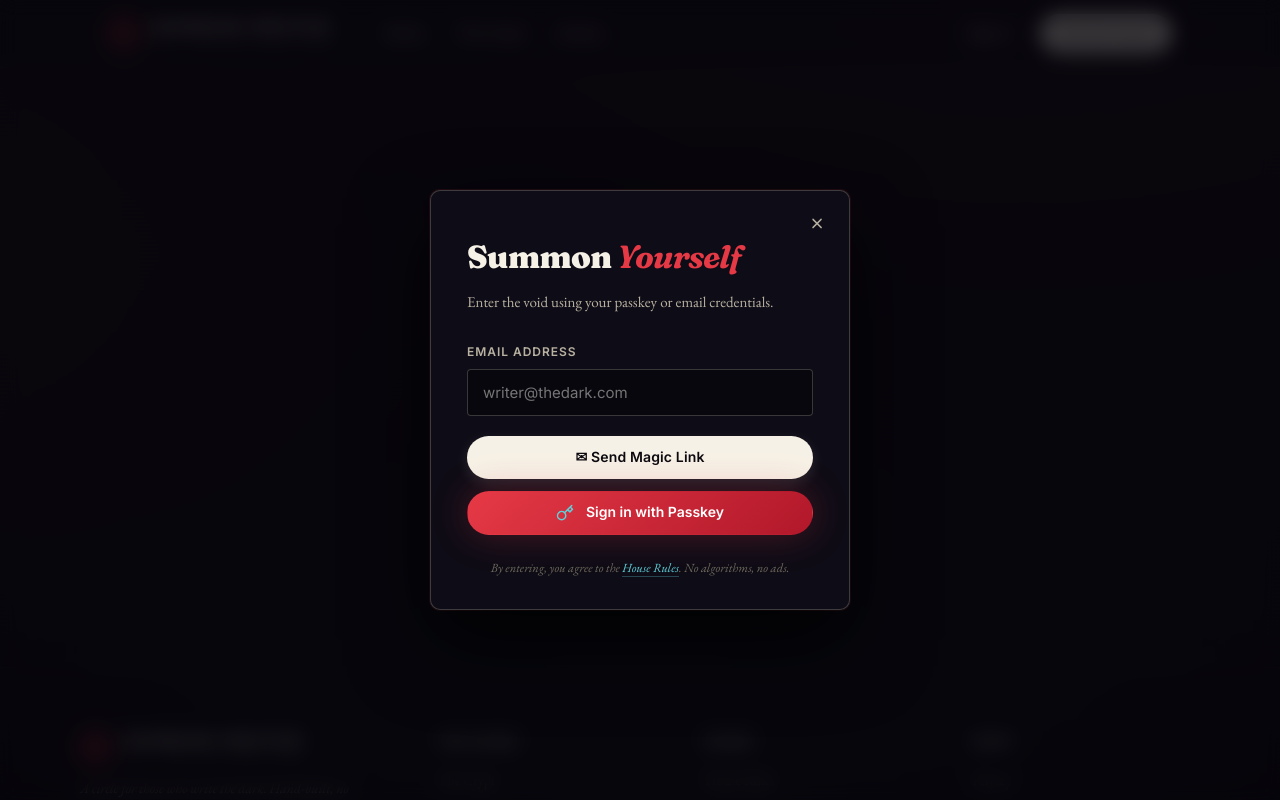
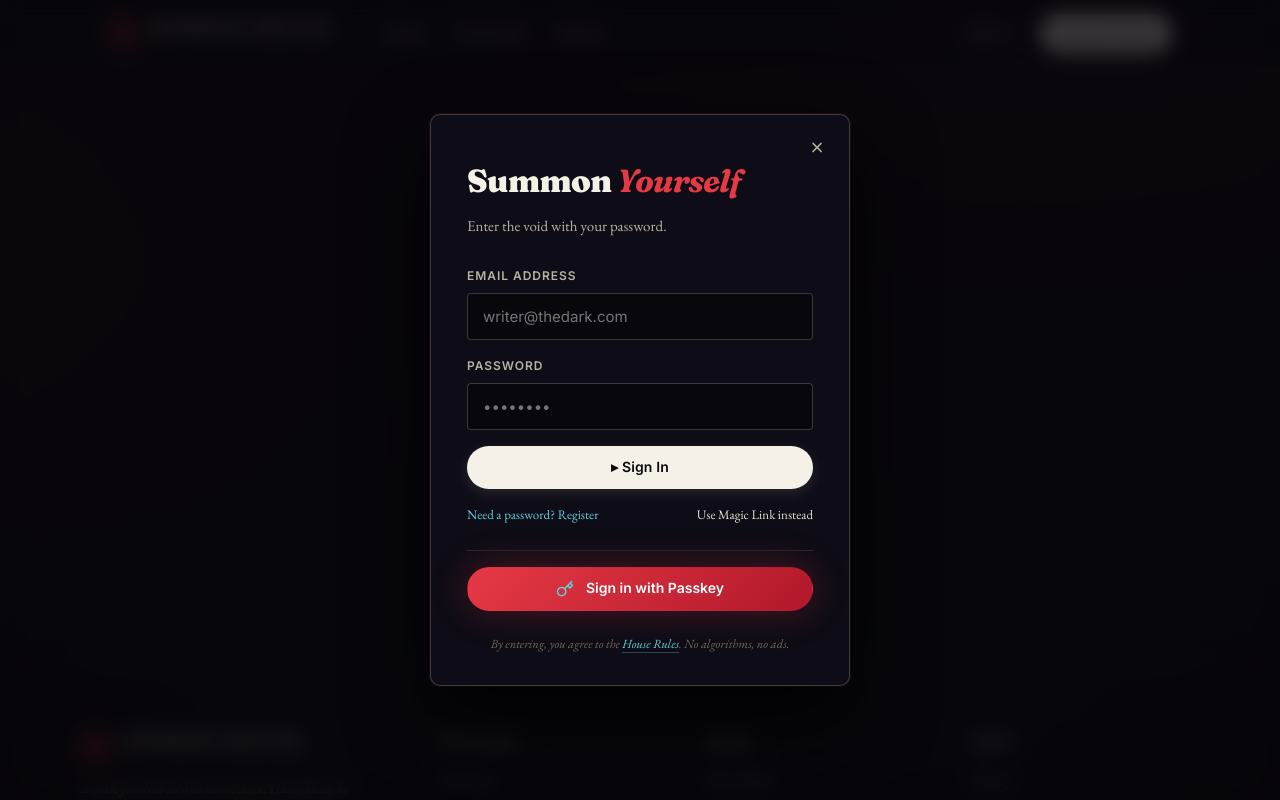
Before and after one commit to JeffThomas360/HorrorWriter, a React (Vite) app: page /profile in a window 1280 px wide. Shown: the top 800 px of the page. Built offline with nearby package versions, Linux system fonts and the light colour scheme; no server answers.

Commit message:
feat: implement email/password sign-in and sign-up flows with fallback toggles

```diff
--- a/src/components/SignInModal.jsx
+++ b/src/components/SignInModal.jsx
@@ -10,6 +10,9 @@ const DISPOSABLE_DOMAINS = [
 
 export default function SignInModal({ isOpen, onClose }) {
   const [email, setEmail] = useState('')
+  const [password, setPassword] = useState('')
+  const [isSignUp, setIsSignUp] = useState(false)
+  const [authMode, setAuthMode] = useState('password') // 'password' or 'magic_link'
   const [honeypot, setHoneypot] = useState('')
   const [isSubmitting, setIsSubmitting] = useState(false)
   const [isPasskeySubmitting, setIsPasskeySubmitting] = useState(false)
@@ -47,6 +50,9 @@ export default function SignInModal({ isOpen, onClose }) {
   useEffect(() => {
     if (!isOpen) {
       setEmail('')
+      setPassword('')
+      setIsSignUp(false)
+      setAuthMode('password')
       setError(null)
       setMessage(null)
     }
@@ -116,9 +122,14 @@ export default function SignInModal({ isOpen, onClose }) {
     setMessage(null)
 
     if (honeypot.trim()) {
-      // Honeypot triggered: simulate success for the bot, but do not send anything
+      // Honeypot triggered: simulate success for the bot
       setTimeout(() => {
+        if (authMode === 'magic_link') {
           setMessage('Check your email for the magic link.')
+        } else {
+          setMessage('Welcome back!')
+          onClose()
+        }
         setIsSubmitting(false)
       }, 500)
       return
@@ -138,15 +149,41 @@ export default function SignInModal({ isOpen, onClose }) {
     }
 
     try {
+      if (authMode === 'password') {
+        if (isSignUp) {
+          // Sign Up
+          const { data, error } = await supabase.auth.signUp({
+            email,
+            password,
+          })
+          if (error) throw error
+          if (data?.session) {
+            onClose()
+          } else {
+            setMessage('Registration successful! Please sign in.')
+            setIsSignUp(false)
+            setPassword('')
+          }
+        } else {
+          // Sign In
+          const { error } = await supabase.auth.signInWithPassword({
+            email,
+            password,
+          })
+          if (error) throw error
+          onClose()
+        }
+      } else {
+        // Magic Link
         const { error } = await supabase.auth.signInWithOtp({
           email,
           options: {
             emailRedirectTo: window.location.origin + '/auth/callback',
           }
         })
-
         if (error) throw error
         setMessage('Check your email for the magic link.')
+      }
     } catch (err) {
       setError(err.message)
     } finally {
@@ -161,7 +198,11 @@ export default function SignInModal({ isOpen, onClose }) {
 
         <div className="modal-header">
           <h2>Summon <em>Yourself</em></h2>
-          <p>Enter the void using your passkey or email credentials.</p>
+          <p>
+            {authMode === 'password'
+              ? (isSignUp ? 'Establish your credentials to enter.' : 'Enter the void with your password.')
+              : 'Enter the void using magic link or passkey.'}
+          </p>
 
           {error && <div style={{ color:'var(--blood)', fontSize:14, marginBottom:16 }}>{error}</div>}
           {message && <div style={{ color:'var(--cyan)', fontSize:14, marginBottom:16 }}>{message}</div>}
@@ -180,7 +221,7 @@ export default function SignInModal({ isOpen, onClose }) {
             />
           </div>
 
-          <div className="input-group" style={{ marginBottom: 20 }}>
+          <div className="input-group" style={{ marginBottom: 16 }}>
             <label htmlFor="email">Email Address</label>
             <input
               id="email"
@@ -192,6 +233,20 @@ export default function SignInModal({ isOpen, onClose }) {
             />
           </div>
 
+          {authMode === 'password' && (
+            <div className="input-group" style={{ marginBottom: 16 }}>
+              <label htmlFor="password">Password</label>
+              <input
+                id="password"
+                type="password"
+                value={password}
+                onChange={e => setPassword(e.target.value)}
+                placeholder="••••••••"
+                required
+              />
+            </div>
+          )}
+
           <div style={{ display: 'flex', flexDirection: 'column', gap: 12 }}>
             <button
               type="submit"
@@ -199,8 +254,43 @@ export default function SignInModal({ isOpen, onClose }) {
               disabled={isSubmitting || isPasskeySubmitting}
               style={{ padding: '12px 16px' }}
             >
-              {isSubmitting ? 'Channeling...' : '✉ Send Magic Link'}
+              {isSubmitting
+                ? 'Channeling...'
+                : (authMode === 'password'
+                  ? (isSignUp ? '▸ Create Account' : '▸ Sign In')
+                  : '✉ Send Magic Link')}
             </button>
+
+            {authMode === 'password' ? (
+              <div style={{ display: 'flex', justifyContent: 'space-between', fontSize: 13, marginTop: 4 }}>
+                <button
+                  type="button"
+                  onClick={() => setIsSignUp(!isSignUp)}
+                  style={{ background: 'none', border: 'none', color: 'var(--cyan)', cursor: 'pointer', padding: 0 }}
+                >
+                  {isSignUp ? 'Already have a password? Sign In' : 'Need a password? Register'}
+                </button>
+                <button
+                  type="button"
+                  onClick={() => setAuthMode('magic_link')}
+                  style={{ background: 'none', border: 'none', color: 'var(--bone-dim)', cursor: 'pointer', padding: 0 }}
+                >
+                  Use Magic Link instead
+                </button>
+              </div>
+            ) : (
+              <div style={{ display: 'flex', justifyContent: 'flex-end', fontSize: 13, marginTop: 4 }}>
+                <button
+                  type="button"
+                  onClick={() => setAuthMode('password')}
+                  style={{ background: 'none', border: 'none', color: 'var(--cyan)', cursor: 'pointer', padding: 0 }}
+                >
+                  Sign in with Password
+                </button>
+              </div>
+            )}
+
+            <div style={{ borderTop: '1px solid rgba(243,236,217,.1)', margin: '12px 0 4px' }} />
 
             <button
               type="button"
--- a/src/pages/AuthCallback.jsx
+++ b/src/pages/AuthCallback.jsx
@@ -66,7 +66,7 @@ export default function AuthCallback() {
       }
     })
 
-    // Fallback: If no event fires within 5 seconds, check session manually
+    // Fallback: If no event fires within 15 seconds, check session manually
     const timer = setTimeout(async () => {
       const { data } = await supabase.auth.getSession()
       if (data.session) {
@@ -81,7 +81,7 @@ export default function AuthCallback() {
       } else {
         if (active) setError("The authentication link expired or was invalid. Please try again.")
       }
-    }, 5000)
+    }, 15000)
 
     return () => {
       active = false
```
Also changed, not shown: 1 other file (tests, documents, lock files or other folders). Lines whose indentation alone changed are shown as unchanged.
